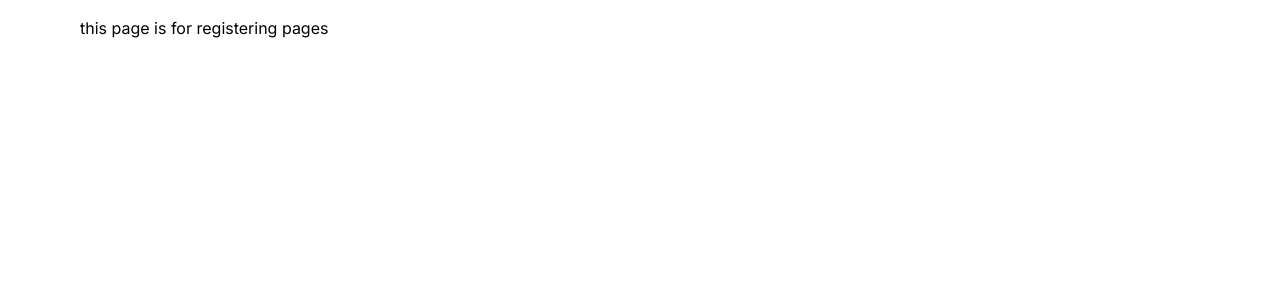
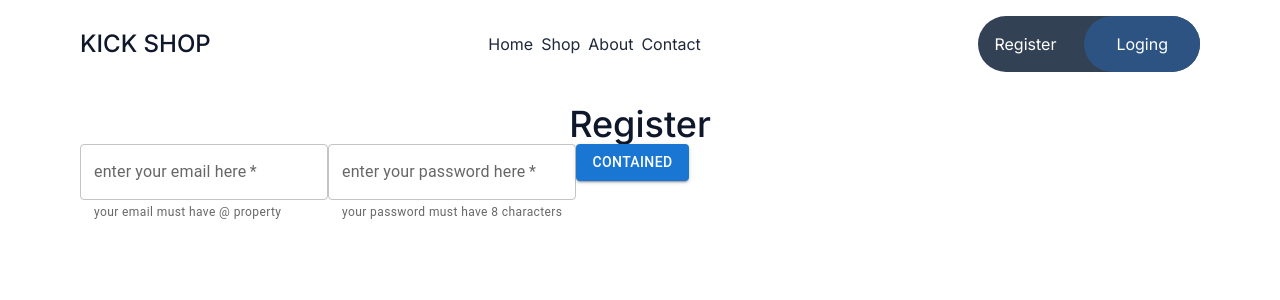
Before and after one commit to tchasinga/kick-shopping, a Next.js app: page /register in a window 1280 px wide. Shown: the top 300 px of the page. Built offline with nearby package versions, Linux system fonts and the light colour scheme.

Commit message:
New code is added

```diff
--- a/src/app/components/layouts/Header.jsx
+++ b/src/app/components/layouts/Header.jsx
@@ -7,14 +7,14 @@ export default function Header() {
        <header className="flex items-center justify-between">
         <Link className="text-slate-900 text-2xl font-medium" href="/">KICK SHOP</Link>
         <nav className="flex gap-2 items-center text-slate-800 font-normal ">
-          <Link className="hover:font-medium" href={""}>Home</Link>
+          <Link className="hover:font-medium" href={"/"}>Home</Link>
           <Link className="hover:font-medium" href={""}>Shop</Link>
           <Link className="hover:font-medium" href={""}>About</Link>
           <Link className="hover:font-medium" href={""}>Contact</Link>
         </nav>
         <nav className='bg-slate-700 rounded-full flex items-center gap-3'>
-        <Link className="hover:font-medium text-white px-4 py-4 " href={"/login"}>Register</Link>
-        <Link className="hover:font-medium bg-blue-800 text-white px-8 w-full py-4  rounded-full" href={"/register"}>Loging</Link>
+        <Link className="hover:font-medium text-white px-4 py-4 " href={"/register"}>Register</Link>
+        <Link className="hover:font-medium bg-blue-800 text-white px-8 w-full py-4  rounded-full" href={"/login"}>Loging</Link>
        </nav>
       </header>
     </div>
--- a/src/app/layout.jsx
+++ b/src/app/layout.jsx
@@ -1,5 +1,7 @@
 import { Inter } from 'next/font/google'
 import './globals.css'
+import Header from "./components/layouts/Header";
+
 
 const inter = Inter({ subsets: ['latin'] })
 
@@ -13,6 +15,7 @@ export default function RootLayout({ children }) {
     <html lang="en">
       <body className={inter.className}>
          <main className='max-w-6xl  mx-auto p-4'>
+         <Header/>
          {children}
          </main>
         </body>
--- a/src/app/page.jsx
+++ b/src/app/page.jsx
@@ -1,5 +1,4 @@
 import Image from "next/image";
-import Header from "./components/layouts/Header";
 import Heros from "./components/layouts/Heros";
 import HomeMenu from "./components/layouts/HomeMenu";
 import Store from "./components/history/Store";
@@ -8,7 +7,7 @@ import Store from "./components/history/Store";
 export default function Home() {
   return (
     <>
-    <Header/>
+
     <Heros/>
     <HomeMenu/>
     <Store/>
--- a/src/app/register/page.jsx
+++ b/src/app/register/page.jsx
@@ -1,9 +1,16 @@
 import React from 'react'
+import { TextField ,Button , Tooltip} from '@mui/material';
 
 export default function Register() {
   return (
-    <div>
-        <h1>this page is for registering pages</h1>
-    </div>
+    <section className='mt-8'>
+        <h1 className='text-center text-slate-900 text-4xl font-medium'>Register</h1>
+
+        <form >
+          <TextField type='email' variant='outlined' id="" label="enter your email here" helperText='your email must have @ property' required/>
+          <TextField type='password' variant='outlined' id="" label="enter your password here" helperText='your password must have 8 characters' required/>
+          <Button variant="contained">Contained</Button>
+        </form>
+    </section>
   )
 }
```
Also changed, not shown: package.json (+8 -8 lines), 1 other file (tests, documents, lock files or other folders).
